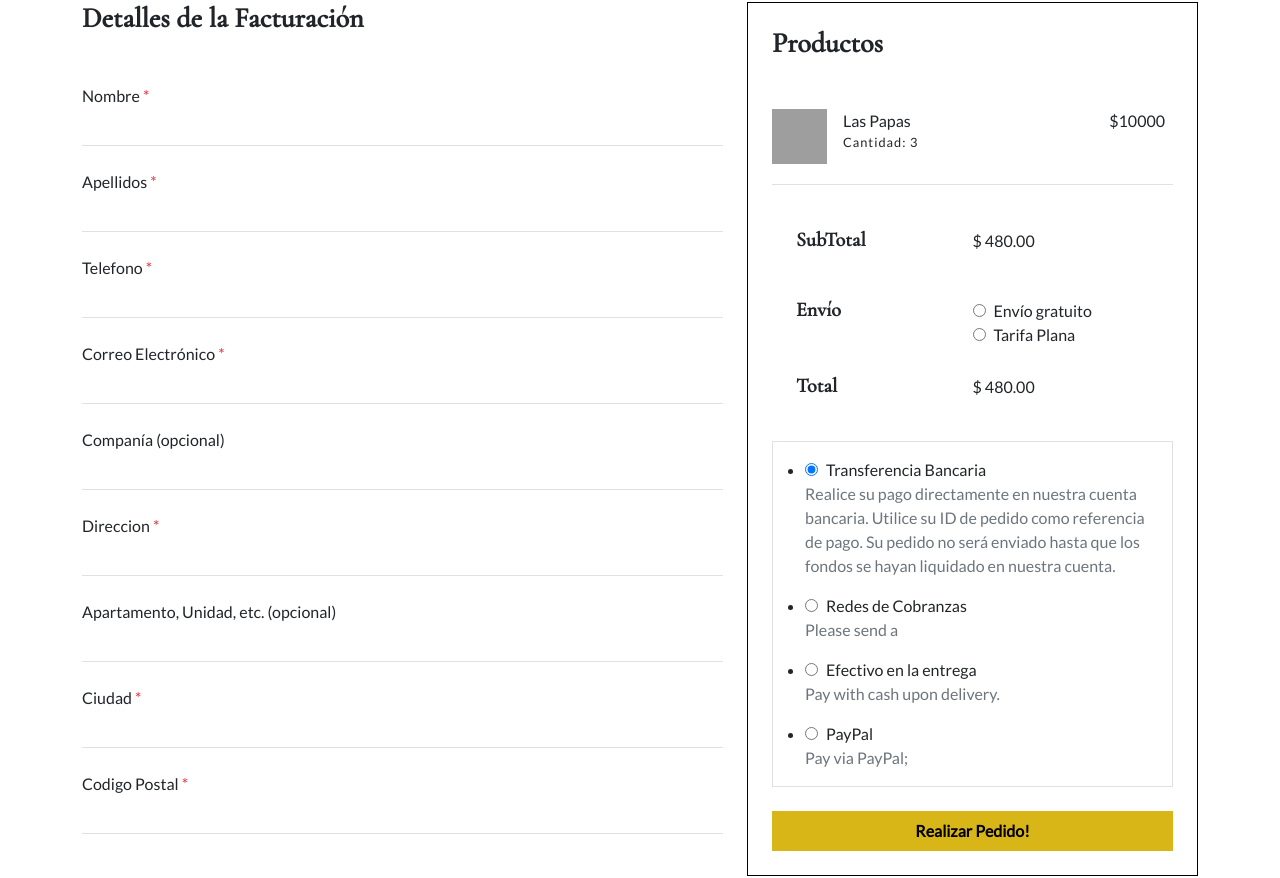
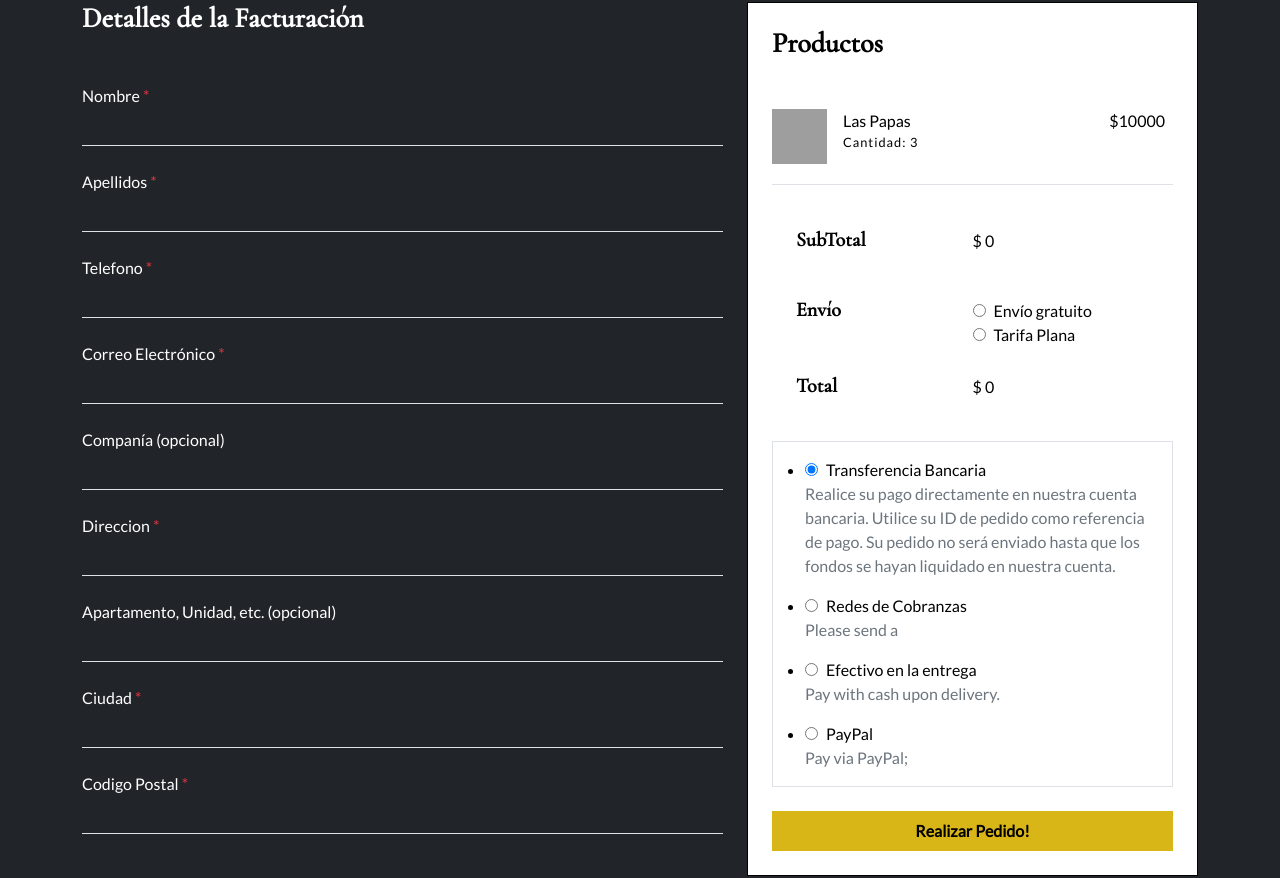
Before and after one commit to lautato15/Mineralizarte-ECommerce-React, a React (Vite) app: page /checkout in a window 1280 px wide. Shown: the part 367-1245 px from the top of the page. Built offline with nearby package versions, Linux system fonts and the light colour scheme; grey boxes are pictures that could not be loaded.

Commit message:
Logic Cart repair

```diff
--- a/UploadDataFirebase/testUpload.js
+++ b/UploadDataFirebase/testUpload.js
@@ -1,3 +1,5 @@
+// https://youtu.be/BWNiMQkW3u4?si=G5tle3ONR6EgK2jf
+// Archivo para subir datos desde un JSON a Firebase
 import admin from "firebase-admin";
 import serviceAccount from "file:///Users/lautarolopezdiaz/Desktop/ClasesProgramacion/Trabajos/Mineralizarte-React-1/public/testup/keyTestUpload.json" assert { type: "json" };
 import data from "file:///Users/lautarolopezdiaz/Desktop/ClasesProgramacion/Trabajos/Mineralizarte-React-1/public/testup/testData.json" assert { type: "json" };
--- a/src/App.jsx
+++ b/src/App.jsx
@@ -37,9 +37,9 @@ function App() {
         <Routes>
           <Route path="/" element={<Home />} />
           <Route path="/shop" element={<ItemListContainer />} />
+          <Route path="/category/:catid" element={<ItemListContainer />} />
           <Route path="/about" element={<AboutThisPj />} />
           <Route path="/contact" element={<Contact />} />
-          <Route path="/category/:catid" element={<ItemListContainer />} />
           <Route path="/item/:id" element={<ItemDetailContainer />} />
           <Route path="/cart" element={<Cart />} />
           <Route path="/checkout" element={<Checkout />} />
--- a/src/components/cart/CartRow.jsx
+++ b/src/components/cart/CartRow.jsx
@@ -2,8 +2,11 @@ import { Link } from "react-router-dom";
 import { removeItem } from "../../redux/cartSlice";
 
 import CounterCart from "../partials/CounterCart";
+import { useDispatch } from "react-redux";
 
 function CartRow({ product }) {
+  const dispatch = useDispatch();
+
   const handleDelproduct = (product) => {
     dispatch(removeItem(product));
   };
@@ -41,7 +44,7 @@ function CartRow({ product }) {
         </td>
         <td className="align-middle bg-white">
           <button
-            onClick={handleDelproduct(product)}
+            onClick={() => handleDelproduct(product)}
             className="text-decoration-none text-black border border-black rounded-5 p-1 px-2 border-2"
           >
             ×
--- a/src/components/checkout/BillingDetails.jsx
+++ b/src/components/checkout/BillingDetails.jsx
@@ -32,7 +32,7 @@ function BillingDetails() {
           <input
             type="text"
             name="firstname"
-            className="form-control-plaintext border-bottom mb-4 text-Form"
+            className="form-control-plaintext border-bottom mb-4 text-Form bg-dark text-white"
             onChange={handleChange}
             value={billingDetails.firstname}
           />
@@ -42,7 +42,7 @@ function BillingDetails() {
           <input
             type="text"
             name="lastname"
-            className="form-control-plaintext border-bottom mb-4 text-Form"
+            className="form-control-plaintext border-bottom mb-4 text-Form bg-dark text-white"
             onChange={handleChange}
             value={billingDetails.lastname}
           />
@@ -52,7 +52,7 @@ function BillingDetails() {
           <input
             type="text"
             name="phone"
-            className="form-control-plaintext border-bottom mb-4 text-Form"
+            className="form-control-plaintext border-bottom mb-4 text-Form bg-dark text-white"
             onChange={handleChange}
             value={billingDetails.phone}
           />
@@ -62,7 +62,7 @@ function BillingDetails() {
           <input
             type="text"
             name="email"
-            className="form-control-plaintext border-bottom mb-4 text-Form"
+            className="form-control-plaintext border-bottom mb-4 text-Form bg-dark text-white"
             onChange={handleChange}
             value={billingDetails.email}
           />
@@ -70,7 +70,7 @@ function BillingDetails() {
           <input
             type="text"
             name="company"
-            className="form-control-plaintext border-bottom mb-4 text-Form"
+            className="form-control-plaintext border-bottom mb-4 text-Form bg-dark text-white"
             onChange={handleChange}
             value={billingDetails.company}
           />
@@ -80,7 +80,7 @@ function BillingDetails() {
           <input
             type="text"
             name="address"
-            className="form-control-plaintext border-bottom mb-4 text-Form"
+            className="form-control-plaintext border-bottom mb-4 text-Form bg-dark text-white"
             onChange={handleChange}
             value={billingDetails.address}
           />
@@ -88,7 +88,7 @@ function BillingDetails() {
           <input
             type="text"
             name="ap"
-            className="form-control-plaintext border-bottom mb-4 text-Form"
+            className="form-control-plaintext border-bottom mb-4 text-Form bg-dark text-white"
             onChange={handleChange}
             value={billingDetails.ap}
           />
@@ -98,7 +98,7 @@ function BillingDetails() {
           <input
             type="text"
             name="city"
-            className="form-control-plaintext border-bottom mb-4 text-Form"
+            className="form-control-plaintext border-bottom mb-4 text-Form bg-dark text-white"
             onChange={handleChange}
             value={billingDetails.city}
           />
@@ -108,7 +108,7 @@ function BillingDetails() {
           <input
             type="text"
             name="zip"
-            className="form-control-plaintext border-bottom mb-4 text-Form"
+            className="form-control-plaintext border-bottom mb-4 text-Form bg-dark text-white"
             onChange={handleChange}
             value={billingDetails.zip}
           />
@@ -141,10 +141,11 @@ function BillingDetails() {
             <textarea
               type="text"
               name="note"
-              className="form-control-plaintext border-bottom mb-4 text-Form"
+              className="form-control-plaintext border-bottom mb-4 text-Form bg-dark text-white w-75"
               onChange={handleChange}
               value={billingDetails.note}
               placeholder="Notas sobre su pedido o especiales para la entrega."
+              rows={4}
             />
           </div>
         </form>
--- a/src/components/checkout/Ticket.jsx
+++ b/src/components/checkout/Ticket.jsx
@@ -1,15 +1,21 @@
 import React, { useState } from "react";
 import GlobalPrice from "../partials/GlobalPrice";
 import { Link } from "react-router-dom";
+import { useSelector } from "react-redux";
 
 function Ticket() {
+  const cart = useSelector((state) => state.cart);
+  let subtotal = 0;
+  cart.forEach((i) => {
+    subtotal += i.price * i.counter;
+  });
   const [paymentDetails, setPaymentDetails] = useState("");
   function handleChangePayment() {
     setPaymentDetails(e.target.value);
   }
   return (
     <>
-      <div className="border border-black p-4">
+      <div className="border border-black p-4 bg-white text-black">
         <h4 className="mb-5 FontGaramond fw-bold fs-3">Productos</h4>
 
         <div className="d-flex justify-content-between pb-3 border-bottom">
@@ -30,7 +36,7 @@ function Ticket() {
           <p className="me-2">$10000</p>
         </div>
 
-        <GlobalPrice />
+        <GlobalPrice subtotal={subtotal} />
 
         <div className="border ">
           <ul className="payment-methods methods custom-radio">
--- a/src/components/pages/Cart.jsx
+++ b/src/components/pages/Cart.jsx
@@ -4,10 +4,16 @@ import InputCart from "../partials/InputCart";
 import GlobalPrice from "../partials/GlobalPrice";
 import { useSelector } from "react-redux";
 import CartRow from "../cart/CartRow";
+import { useState } from "react";
 
 function Cart() {
   const cart = useSelector((state) => state.cart);
-  const BgTable = "bg-secondary";
+  let subtotal = 0;
+  cart.forEach((i) => {
+    subtotal += i.price * i.counter;
+  });
+  const [cupon, setCupon] = useState("");
+  const BgTable = "bg-secondary text-white";
   return (
     <>
       <div className="bg-dark FontLato">
@@ -43,8 +49,9 @@ function Cart() {
                             name="coupon_code"
                             className="h-75 border-0 h-100 ps-2"
                             id="coupon-code"
-                            value=""
                             placeholder="Codigo de Cupon"
+                            value={cupon}
+                            onChange={() => setCupon}
                           />
 
                           <button
@@ -57,14 +64,12 @@ function Cart() {
                           </button>
                         </div>
 
-                        <button
-                          type="submit"
-                          name="update_cart"
+                        <Link
+                          to="/shop"
                           className="btn rounded-0 bg-black text-white ms-2"
-                          value="Update cart"
                         >
                           Continuar Comprando
-                        </button>
+                        </Link>
                       </div>
                     </td>
                   </tr>
@@ -73,10 +78,10 @@ function Cart() {
             </div>
 
             <div className="col-12 col-md-4 ">
-              <h2 className="fs-5 p-4 fw-bold bg-secondary">
+              <h2 className="fs-5 p-4 fw-bold bg-secondary text-white">
                 Total del Carrito
               </h2>
-              <GlobalPrice />
+              <GlobalPrice subtotal={subtotal} />
               <div className="py-3">
                 <Link
                   to="/checkout"
--- a/src/components/pages/Checkout.jsx
+++ b/src/components/pages/Checkout.jsx
@@ -5,7 +5,7 @@ import Ticket from "../checkout/Ticket";
 function Checkout() {
   return (
     <>
-      <div className="bg-white FontLato">
+      <div className="bg-dark text-white FontLato">
         <HeadBoard Text={"Confirma tu orden!"} />
         <div className="container">
           <div className="row py-5">
--- a/src/components/partials/CartWidget.jsx
+++ b/src/components/partials/CartWidget.jsx
@@ -38,7 +38,7 @@ function CartWidget() {
           <Offcanvas.Title>CARRITO de COMPRAS</Offcanvas.Title>
         </Offcanvas.Header>
         <Offcanvas.Body className="bg-dark BodyCartCanvas">
-          <MainCartCanvas handleClose={handleClose} />
+          <MainCartCanvas handleClose={handleClose} cart={cart} />
           <FooterCartCanvas
             handleClose={handleClose}
             cartLength={cart.length}
--- a/src/components/partials/CartWidget/MainCartCanvas.jsx
+++ b/src/components/partials/CartWidget/MainCartCanvas.jsx
@@ -2,9 +2,7 @@ import { useSelector } from "react-redux";
 import { Link } from "react-router-dom";
 import CounterCart from "../CounterCart";
 
-function MainCartCanvas({ handleClose }) {
-  const cart = useSelector((state) => state.cart);
-
+function MainCartCanvas({ handleClose, cart }) {
   return cart.length > 0 ? (
     <div className="flex-grow-1 p-4">
       <div className="container">
--- a/src/components/partials/GlobalPrice.jsx
+++ b/src/components/partials/GlobalPrice.jsx
@@ -1,11 +1,11 @@
 import React from "react";
 
-function GlobalPrice() {
+function GlobalPrice({ subtotal }) {
   return (
     <div className="bg-white  p-4">
       <div className="d-flex pt-3">
         <p className="w-50 fw-bold FontGaramond fs-5">SubTotal</p>
-        <p className="w-50 pt-1">$ 480.00</p>
+        <p className="w-50 pt-1">$ {subtotal}</p>
       </div>
       {/* ENVIO */}
       <div className="d-flex my-4">
@@ -36,7 +36,7 @@ function GlobalPrice() {
       {/* TOTAL */}
       <div className="d-flex">
         <p className="w-50 fw-bold FontGaramond fs-5">Total</p>
-        <p className="w-50 pt-1">$ 480.00</p>
+        <p className="w-50 pt-1">$ {subtotal}</p>
       </div>
     </div>
   );
```
Also changed, not shown: TaskList.txt.
